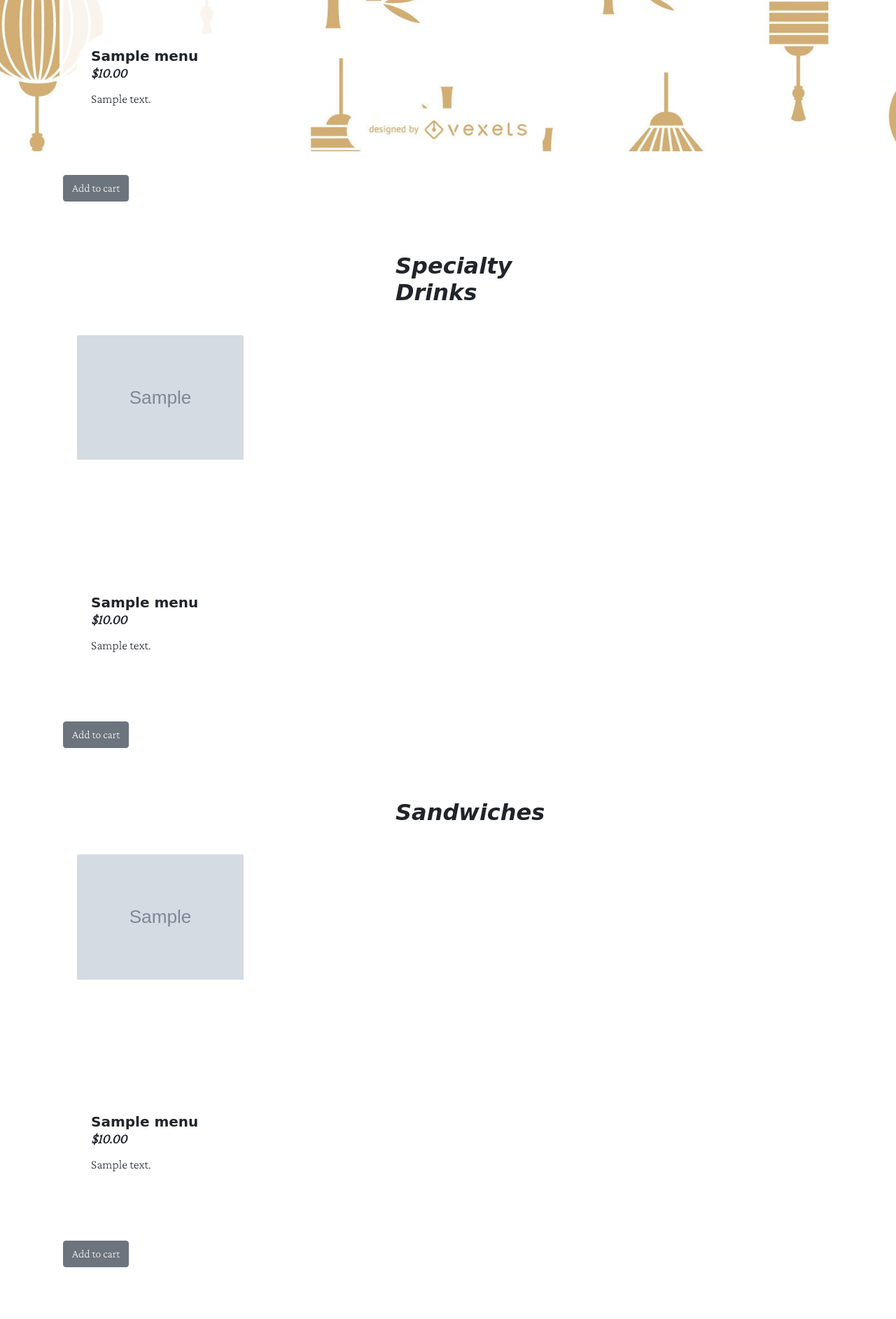
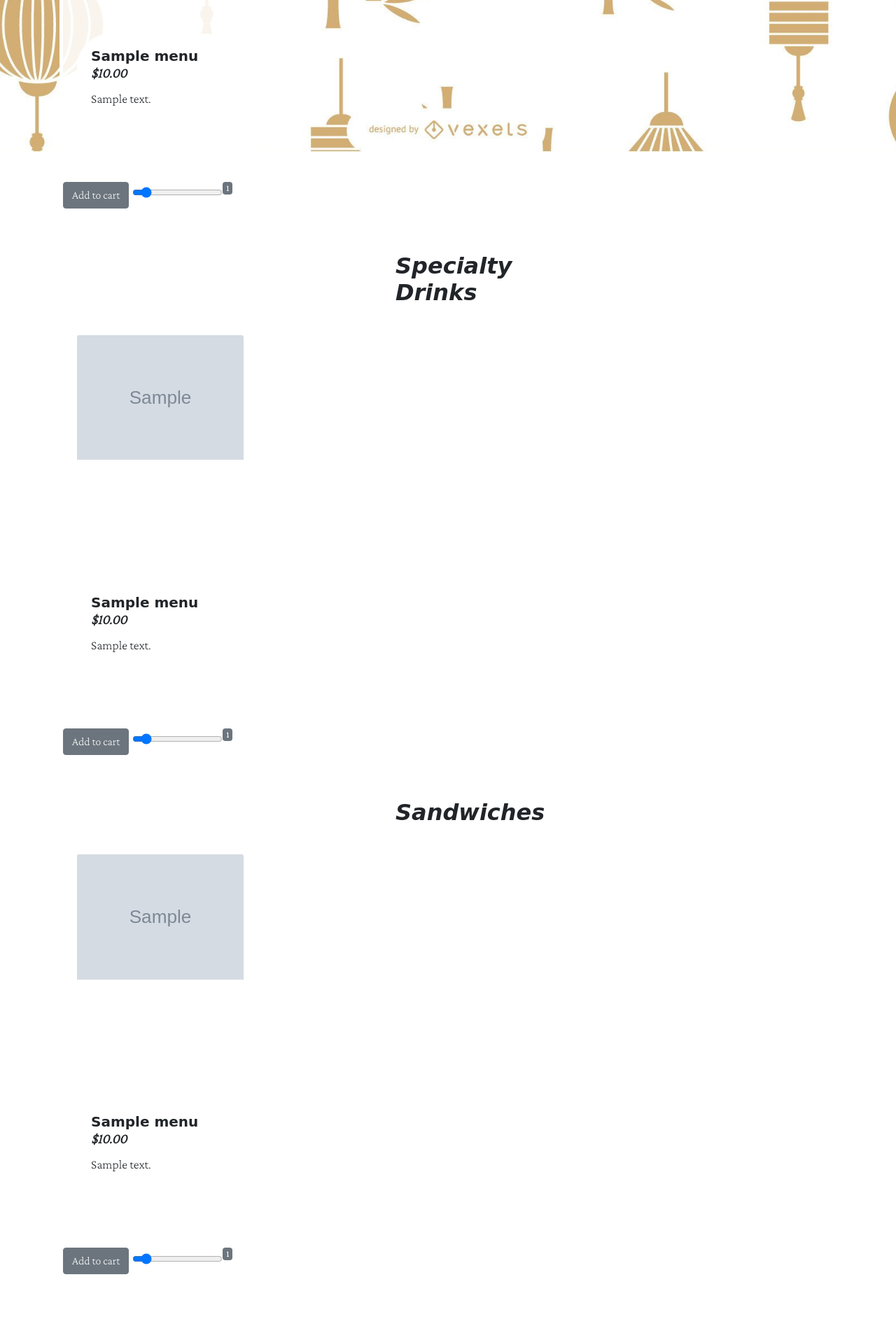
Before and after one commit to Mercrist/caffe-etoile, a Flask app: page /menu in a window 1280 px wide. Shown: the part 655-2540 px from the top of the page at 70% size. Run offline with Flask 2, Linux system fonts and the light colour scheme; grey boxes marked "Sample" are stand-in pictures; a database or web service that is not in the repository returns one stand-in record (values such as "Sample title"); some libraries are stand-ins or nearby versions; some web fonts are replaced.

Commit message:
added slider for item amounts to be submitted; order page slightly prettier

```diff
--- a/app.py
+++ b/app.py
@@ -47,21 +47,17 @@ def order():
 
     return render_template("order.html", cart=session['cart'])
 
-@app.route('/setcookie', methods = ['POST', 'GET'])
-def setcookie():
-   if request.method == 'POST':
-       pass
-
 @app.route('/add_to_cart/<string:item_name>',methods=['POST'])
 def add_to_cart(item_name):
     if 'cart' not in session:
         print('CART NOT FOUND')
         session['cart'] = vars(ShoppingCart("User"))
 
+    amount = int(request.form['amount'])
     print(session['cart'])
     cart = json_to_cart(session['cart'])
     print(cart)
-    cart.add_items(item_name)
+    cart.add_items(item_name,amount)
     session.pop('cart')
     session['cart'] = vars(cart)
     session.modified = True
@@ -69,15 +65,3 @@ def add_to_cart(item_name):
     print(session['cart'])
 
     return redirect("/menu")
-
-# #background process happening without any refreshing
-# @app.route('/background_process_test')
-# def background_process_test():
-#     print ("Attempted to add item")
-#     print(request.data)
-#     if "cart" not in session:
-#         session['cart'] = ShoppingCart("User")
-
-#     session['cart'].add_item()
-
-#     return ("nothing")
--- a/static/styles/menu.css
+++ b/static/styles/menu.css
@@ -55,8 +55,8 @@
 }
 
 .item-btn {
-    position:absolute;
-    bottom:20px;
+    position:relative;
+    bottom:0px;
     left:0px;
     font-family: 'Crimson Pro', serif;
 
@@ -70,3 +70,23 @@
     background-size: cover;
     position: fixed;
 }
+
+.form-wrapper {
+    position: absolute;
+    bottom: 10px;
+    left: 0px;
+
+ }
+.form-range {
+    position: relative;
+    bottom: 0px;
+    left: 0px;
+ }
+
+output {
+    font-weight: bold;
+    font-family: 'Crimson Pro', serif;
+    position: absolute;
+    left: 5 rem;
+    top: 1 rem;
+ }
--- a/templates/macros.html
+++ b/templates/macros.html
@@ -11,9 +11,14 @@
           <h5 class="card-title">{{item['name']}}<em class="menu-item-price">
               ${{'%0.2f'| format(item['price']|float)}}</em></h5>
           <p class="card-text">{{item['description']}}</p>
-          <form method="POST" action="add_to_cart/{{item.name}}">
-              <input type="submit" class="item-btn btn btn-secondary" value="Add to cart">
-          </form>
+
+          <div class="form-wrapper">
+            <form method="POST" action="add_to_cart/{{item.name}}">
+                <input type="submit" class="item-btn btn btn-secondary" value="Add to cart">
+                <input name="amount" type="range" value=1 class="form-range" min="0" max="10" oninput="this.nextElementSibling.value = this.value">
+                <output class="badge bg-secondary text-light">1</output>
+            </form>
+          </div>
 
         </div>
       </div>
--- a/templates/menu.html
+++ b/templates/menu.html
@@ -7,6 +7,7 @@
 <meta name="description" content="" />
 <meta name="viewport" content="width=device-width, initial-scale=1" />
 <link href="https://fonts.googleapis.com/css2?family=Crimson+Pro:wght@200&display=swap" rel="stylesheet" />
+<script type="text/javascript" src="{{url_for('static',filename='testing.js')}}" async></script>
 {% endblock %}
 
 {% block main %}
@@ -22,7 +23,5 @@
   {% endfor %}
 
 </div>
-
 {% endblock %}
-
 {% block navbartype %}bottom{% endblock %}
```
Also changed, not shown: templates/order.html (+14 -9 lines).
